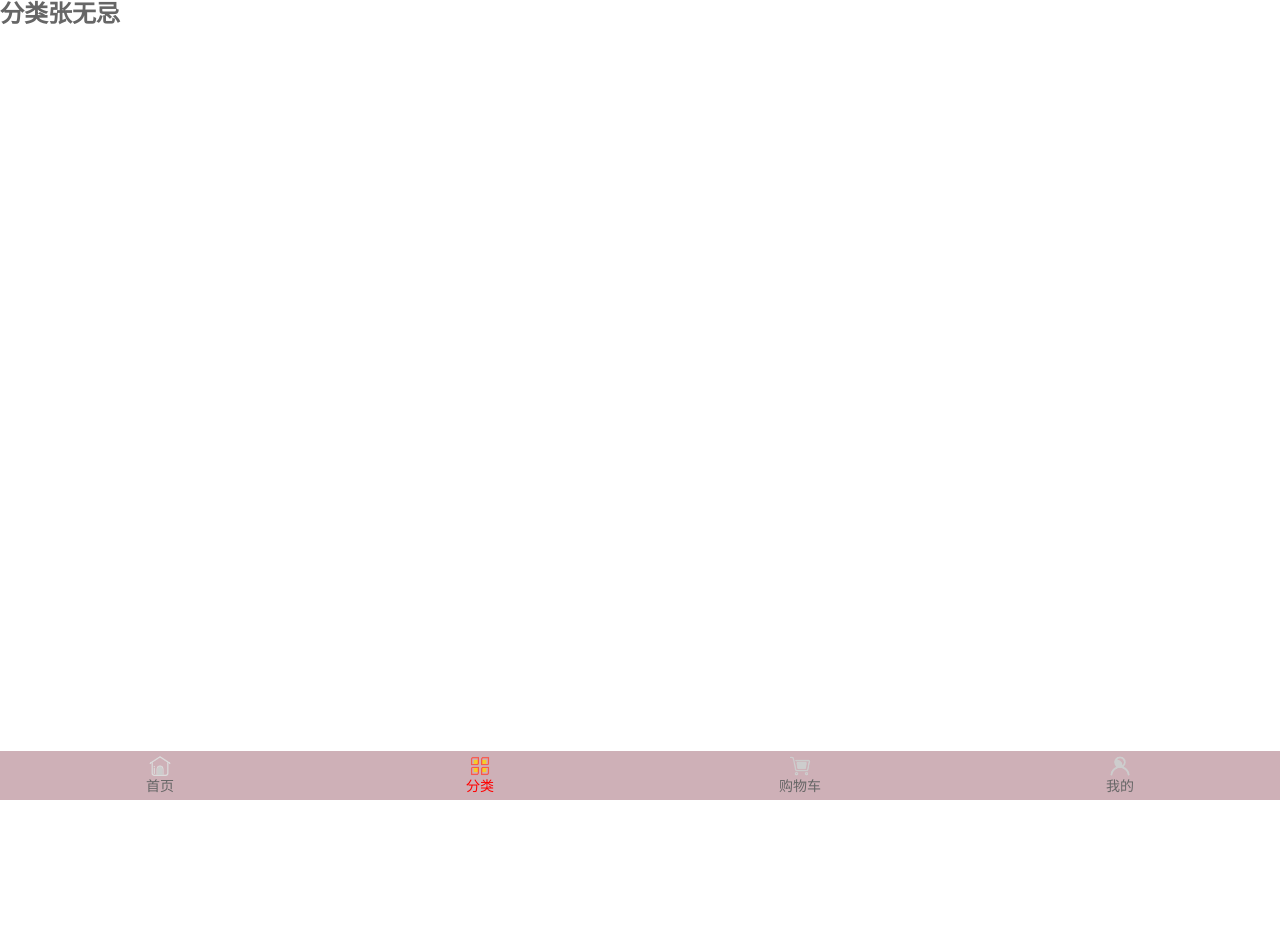
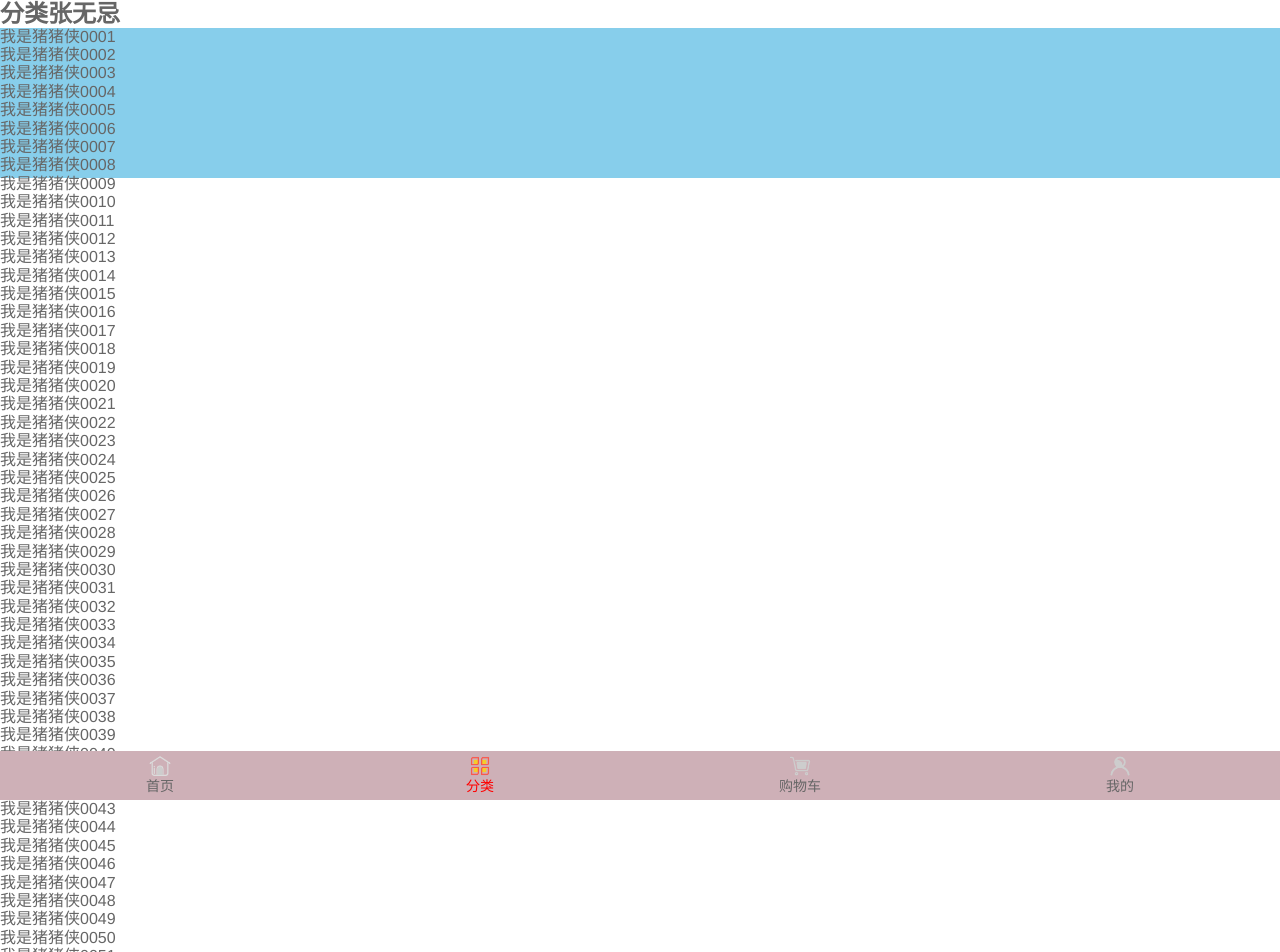
Before and after one commit to chenfeiyan/supermarketmall, a Vue app: page /category in a window 1280 px wide. Shown: the top 952 px of the page. Before the commit the page ends 800 px from the top, so only its background shows below. Built offline with nearby package versions, Linux system fonts and the light colour scheme.

Commit message:
陈飞燕

```diff
--- a/package.json
+++ b/package.json
@@ -8,6 +8,7 @@
   },
   "dependencies": {
     "axios": "^0.18.0",
+    "better-scroll": "^2.4.2",
     "core-js": "^3.8.3",
     "vue": "^2.6.14",
     "vue-router": "^3.0.2"
--- a/src/views/category/Category.vue
+++ b/src/views/category/Category.vue
@@ -1,19 +1,133 @@
 <template>
     <div>
         <h2>分类张无忌</h2>
+       <div class="wrapper">
+            <ul class="content">
+            <li>我是猪猪侠0001</li>
+            <li>我是猪猪侠0002</li>
+            <li>我是猪猪侠0003</li>
+            <li>我是猪猪侠0004</li>
+            <li>我是猪猪侠0005</li>
+            <li>我是猪猪侠0006</li>
+            <li>我是猪猪侠0007</li>
+            <li>我是猪猪侠0008</li>
+            <li>我是猪猪侠0009</li>
+            <li>我是猪猪侠0010</li>
+            <li>我是猪猪侠0011</li>
+            <li>我是猪猪侠0012</li>
+            <li>我是猪猪侠0013</li>
+            <li>我是猪猪侠0014</li>
+            <li>我是猪猪侠0015</li>
+            <li>我是猪猪侠0016</li>
+            <li>我是猪猪侠0017</li>
+            <li>我是猪猪侠0018</li>
+            <li>我是猪猪侠0019</li>
+            <li>我是猪猪侠0020</li>
+            <li>我是猪猪侠0021</li>
+            <li>我是猪猪侠0022</li>
+            <li>我是猪猪侠0023</li>
+            <li>我是猪猪侠0024</li>
+            <li>我是猪猪侠0025</li>
+            <li>我是猪猪侠0026</li>
+            <li>我是猪猪侠0027</li>
+            <li>我是猪猪侠0028</li>
+            <li>我是猪猪侠0029</li>
+            <li>我是猪猪侠0030</li>
+            <li>我是猪猪侠0031</li>
+            <li>我是猪猪侠0032</li>
+            <li>我是猪猪侠0033</li>
+            <li>我是猪猪侠0034</li>
+            <li>我是猪猪侠0035</li>
+            <li>我是猪猪侠0036</li>
+            <li>我是猪猪侠0037</li>
+            <li>我是猪猪侠0038</li>
+            <li>我是猪猪侠0039</li>
+            <li>我是猪猪侠0040</li>
+            <li>我是猪猪侠0041</li>
+            <li>我是猪猪侠0042</li>
+            <li>我是猪猪侠0043</li>
+            <li>我是猪猪侠0044</li>
+            <li>我是猪猪侠0045</li>
+            <li>我是猪猪侠0046</li>
+            <li>我是猪猪侠0047</li>
+            <li>我是猪猪侠0048</li>
+            <li>我是猪猪侠0049</li>
+            <li>我是猪猪侠0050</li>
+            <li>我是猪猪侠0051</li>
+            <li>我是猪猪侠0052</li>
+            <li>我是猪猪侠0053</li>
+            <li>我是猪猪侠0054</li>
+            <li>我是猪猪侠0055</li>
+            <li>我是猪猪侠0056</li>
+            <li>我是猪猪侠0057</li>
+            <li>我是猪猪侠0058</li>
+            <li>我是猪猪侠0059</li>
+            <li>我是猪猪侠0060</li>
+            <li>我是猪猪侠0061</li>
+            <li>我是猪猪侠0062</li>
+            <li>我是猪猪侠0063</li>
+            <li>我是猪猪侠0064</li>
+            <li>我是猪猪侠0065</li>
+            <li>我是猪猪侠0066</li>
+            <li>我是猪猪侠0067</li>
+            <li>我是猪猪侠0068</li>
+            <li>我是猪猪侠0069</li>
+            <li>我是猪猪侠0070</li>
+            <li>我是猪猪侠0071</li>
+            <li>我是猪猪侠0072</li>
+            <li>我是猪猪侠0073</li>
+            <li>我是猪猪侠0074</li>
+            <li>我是猪猪侠0075</li>
+            <li>我是猪猪侠0076</li>
+            <li>我是猪猪侠0077</li>
+            <li>我是猪猪侠0078</li>
+            <li>我是猪猪侠0079</li>
+            <li>我是猪猪侠0080</li>
+            <li>我是猪猪侠0081</li>
+            <li>我是猪猪侠0082</li>
+            <li>我是猪猪侠0083</li>
+            <li>我是猪猪侠0084</li>
+            <li>我是猪猪侠0085</li>
+            <li>我是猪猪侠0086</li>
+            <li>我是猪猪侠0087</li>
+            <li>我是猪猪侠0088</li>
+            <li>我是猪猪侠0089</li>
+            <li>我是猪猪侠0090</li>
+            <li>我是猪猪侠0091</li>
+            <li>我是猪猪侠0092</li>
+            <li>我是猪猪侠0093</li>
+            <li>我是猪猪侠0094</li>
+            <li>我是猪猪侠0095</li>
+            <li>我是猪猪侠0096</li>
+            <li>我是猪猪侠0097</li>
+            <li>我是猪猪侠0098</li>
+            <li>我是猪猪侠0099</li>
+            <li>我是猪猪侠0100</li>
+        </ul>
+       </div>
     </div>
 </template>
 
 <script>
+import BScroll from "better-scroll"
 export default {
     data() {
         return {
-
+            scroll:null
         };
     },
+    // 这个函数是在组件创建完之后调用的  但是这个时候  还没有加载我们的template模板
+    // 这个时候我们直接输出这个wrapper元素是拿不到的
+    // 所以我们需要在mounted加载函数中调用
+    //    created(){
+    //       this.scroll= new BScroll(".wrapper",{})
+    //     // console.log();
+    //    },
 
     mounted() {
+        this.scroll=new BScroll(document.querySelector(".wrapper"),{
 
+        })
     },
 
     methods: {
@@ -23,5 +137,9 @@ export default {
 </script>
 
 <style  scoped>
-
+   .wrapper{
+       height: 150px;
+       background-color: skyblue;
+       /* overflow-y: scroll; */
+   }
 </style>
```
Also changed, not shown: 1 other file (tests, documents, lock files or other folders).
